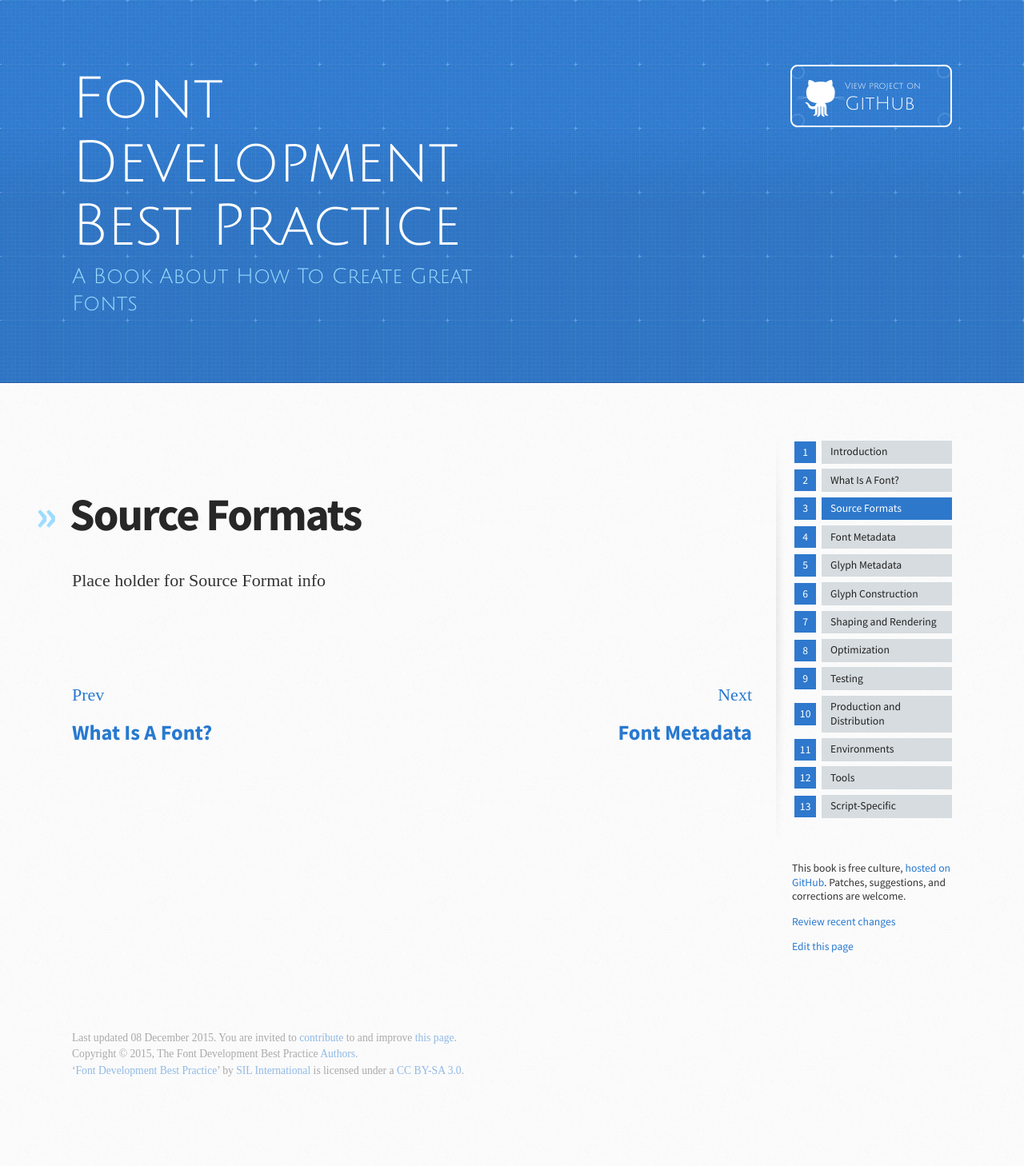
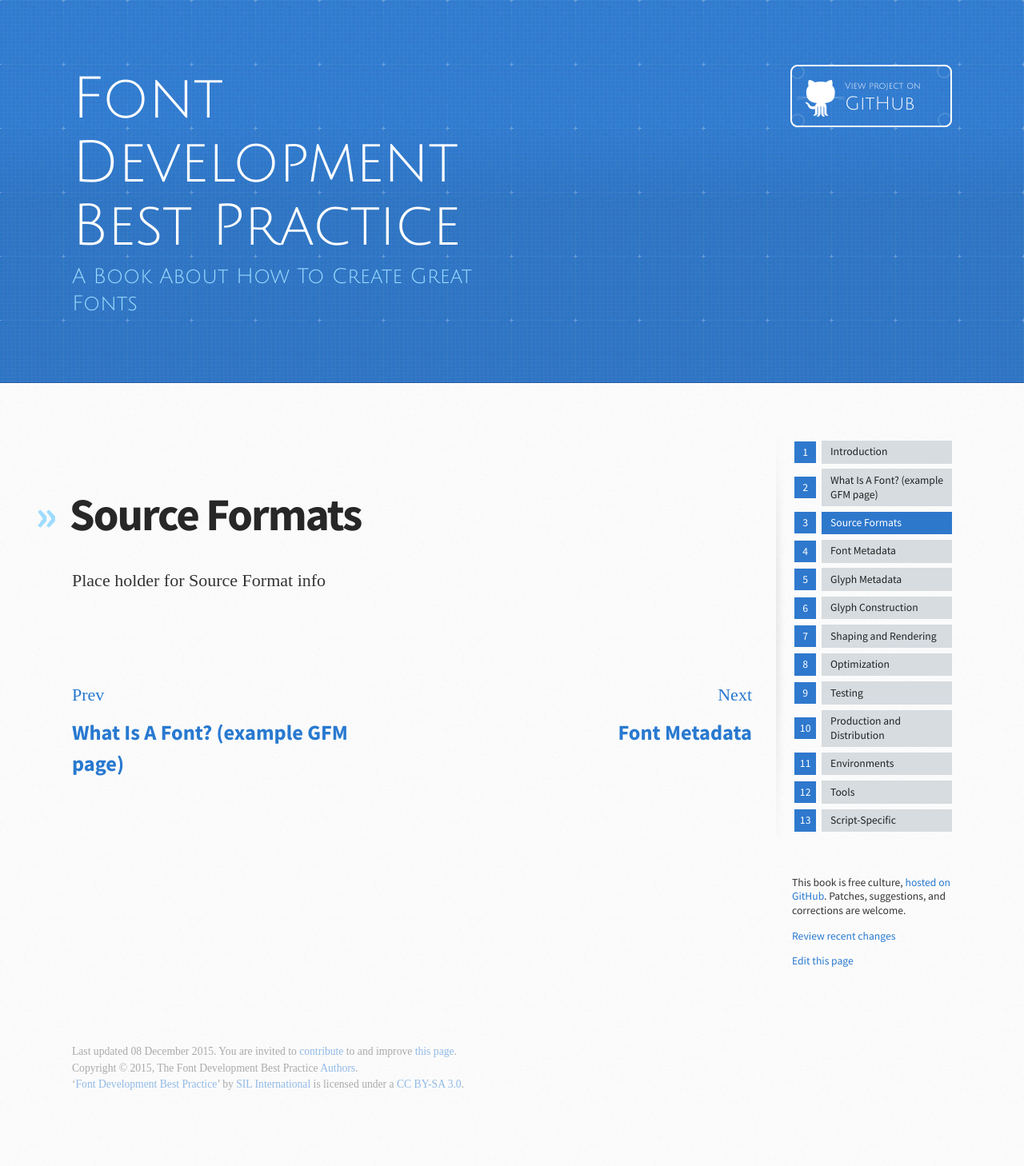
Before and after one commit to silnrsi/FDBP, a Jekyll site: the page built from en-US/Source_Formats.md, in a window 1280 px wide. Shown: the whole page at 80% size. Built offline with Jekyll 4.4.1, drawn with Linux system fonts in a browser that asks for light colours; some web fonts are replaced; Markdown is read by kramdown in place of the engine named in the settings.

Commit message:
indicate page shouldn't be changed
more clearly indicate this is an example page

```diff
--- a/en-US/What_Is_a_Font.md
+++ b/en-US/What_Is_a_Font.md
@@ -3,10 +3,11 @@ published: true
 layout: bookpage
 weight: 3
 category: Before You Begin
-title: What Is A Font?
+title: What Is A Font? (example GFM page)
 ---
 
-**This page is retained from *Designing With FontForge* as an example of a complex page.**
+**This page is retained from *Designing With FontForge* as an example of a complex page.
+It probably shouldn't be changed.**
 
 &mdash; What makes typefaces different from hand-writing, calligraphy, lettering, and logos?
 
```
